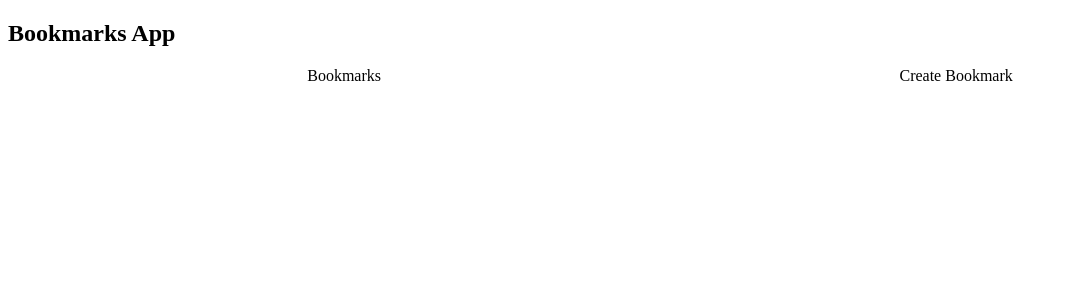
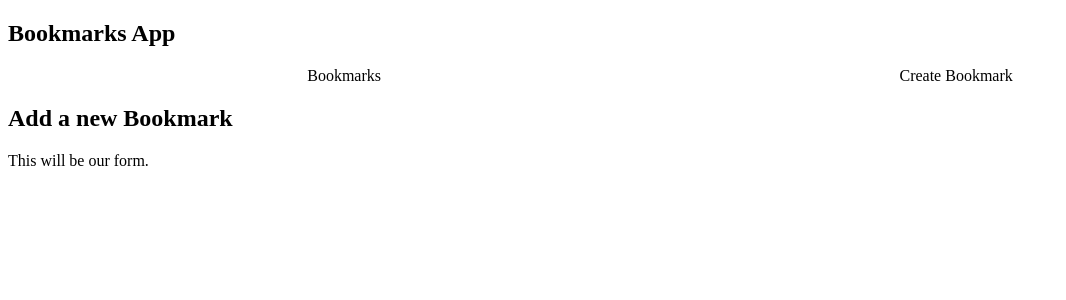
Before and after one commit to gasparecarollo/React-rev-Bookmarks, a React (Vite) app: page /bookmarks/new in a window 1280 px wide. Shown: the top 300 px of the page, without its empty margins (0-1066 px from the left). Built offline with nearby package versions, Linux system fonts and the light colour scheme; no server answers.

Commit message:
Added New.jsx, NewBookmarkForm

```diff
--- a/src/App.jsx
+++ b/src/App.jsx
@@ -2,6 +2,8 @@ import { useState } from 'react'
 import './App.css'
 import Nav from './Components/Nav';
 import Index from './Pages/Index';
+import Home from './Pages/Home';
+import New from './Pages/New';
 
 import { Routes, Route } from 'react-router-dom';
 
@@ -12,11 +14,13 @@ function App() {
       <Nav />
       <main>
         <Routes>
+          <Route path='/' element={<Home />} />
           <Route path="/bookmarks" element={<Index />} />
+          <Route path="/bookmarks/new" element={<New />} />
         </Routes>
       </main>
     </>
   )
 }
 
-export default App
+export default App;
--- a/src/Components/Nav.jsx
+++ b/src/Components/Nav.jsx
@@ -13,7 +13,7 @@ const Nav = () => {
                     <Link to={"/bookmarks"} >Bookmarks</Link>
                 </li>
                 <li>
-                    <Link to={"/new"}>Create Bookmark</Link>
+                    <Link to={"/bookmarks/new"}>Create Bookmark</Link>
                 </li>
             </ul>
         </nav>
--- /dev/null
+++ b/src/Components/NewBookmarkForm.jsx
@@ -0,0 +1,11 @@
+import React from 'react';
+
+const NewBookmarkForm = () => {
+    return (
+        <div>
+            <div> This will be our form. </div>
+        </div>
+    );
+};
+
+export default NewBookmarkForm;
--- /dev/null
+++ b/src/Pages/Home.jsx
@@ -0,0 +1,11 @@
+import React from 'react';
+
+const Home = () => {
+    return (
+        <div>
+            <h2> Welcome to the Bookmarks App!</h2>
+        </div>
+    );
+};
+
+export default Home;
--- /dev/null
+++ b/src/Pages/New.jsx
@@ -0,0 +1,13 @@
+import React from 'react';
+import NewBookmarkForm from '../Components/NewBookmarkForm';
+
+const New = () => {
+    return (
+        <div>
+            <h2> Add a new Bookmark</h2>
+            <NewBookmarkForm />
+        </div>
+    );
+};
+
+export default New;
```
